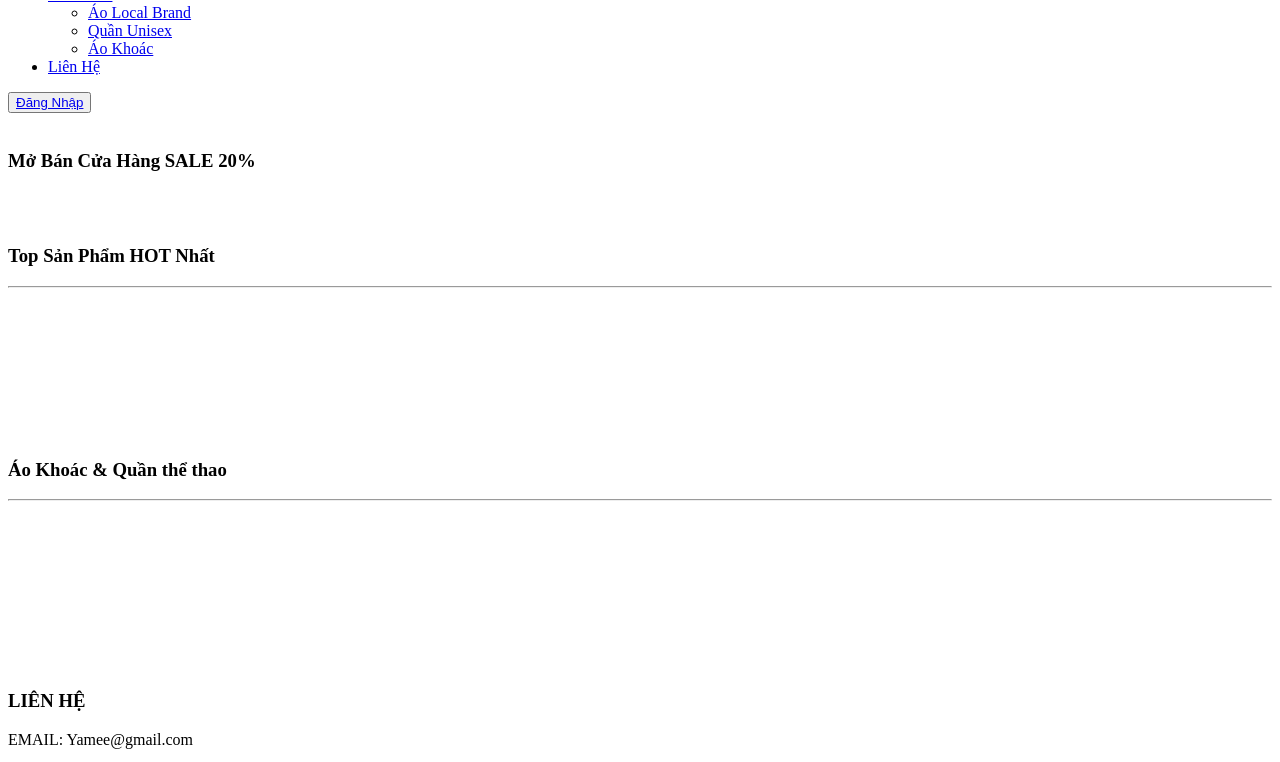
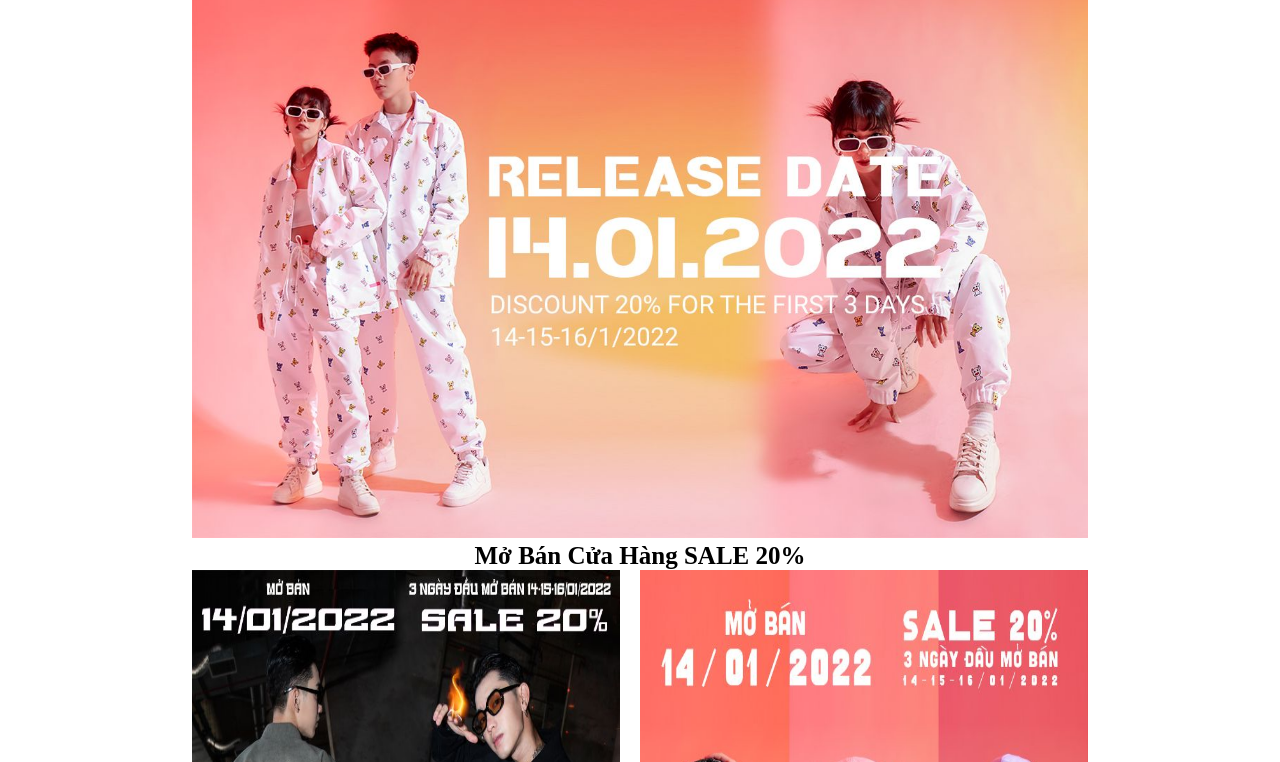
Before and after one commit to vantrung11/trung-IT17314, a plain HTML site: page index.html in a window 1280 px wide. Shown: the part 92-854 px from the top of the page. Drawn offline with Linux system fonts and the light colour scheme; the site is published under a folder, as on GitHub Pages, so addresses that start at the root find nothing.

Commit message:
first commit

```diff
--- a/Dangky.html
+++ b/Dangky.html
@@ -4,14 +4,14 @@
     <meta charset="UTF-8">
     <meta http-equiv="X-UA-Compatible" content="IE=edge">
     <meta name="viewport" content="width=device-width, initial-scale=1.0">
-    <link rel="stylesheet" href="/css/dangky.css">
-    <link rel="stylesheet" href="/css/style.css">
+    <link rel="stylesheet" href="css/dangky.css">
+    <link rel="stylesheet" href="css/style.css">
     <title>IT13714 | PS22473</title>
 </head>
 <body>
     <header class="row">
         <a href="index.html">
-        <img src="/images/Logo.png" alt="logo"></a>
+        <img src="images/Logo.png" alt="logo"></a>
         <nav>
             <ul id="main-menu">
                 <li><a href="index.html">Trang Chủ </a></li>
@@ -65,7 +65,7 @@
     </div>
     <footer>
         <div>
-            <img class="igl" src="/images/Logo.png" alt="">
+            <img class="igl" src="images/Logo.png" alt="">
             <h3>LIÊN HỆ</h3>
             <p> EMAIL: Yamee@gmail.com</p>
             <p>HOTLINE : 099 298 8899</p>
--- a/index.html
+++ b/index.html
@@ -5,12 +5,12 @@
     <meta http-equiv="X-UA-Compatible" content="IE=edge">
     <meta name="viewport" content="width=device-width, initial-scale=1.0">
     <title>IT13714 | PS22473</title>
-    <link rel="stylesheet" href="/css/style.css">
+    <link rel="stylesheet" href="css/style.css">
 </head>
 <body>
     <header class="row">
         <a href="Trangchu.html">
-        <img src="/images/Logo.png" alt="logo"></a>
+        <img src="images/Logo.png" alt="logo"></a>
         <nav>
             <ul id="main-menu">
                 <li><a href="index.html">Trang Chủ </a></li>
@@ -29,46 +29,46 @@
     <main class="row">
         <div class="boxcenter">
             <a href="#">
-        <img class="s2" src="/images/banner.jpg" alt="">
+        <img class="s2" src="images/banner.jpg" alt="">
             </a>
         <h3>Mở Bán Cửa Hàng SALE 20%</h3>
         <div class="boxleft cl mr">
             <div class="boxnews">
-              <a href=""> <img src="/images/hinh1.jpg" alt=""></a>
+              <a href=""> <img src="images/hinh1.jpg" alt=""></a>
             </div>
         </div>
         <div class="boxright cl">
             <div class="boxnews">
-                <a href=""><img src="/images/hinh2.jpg" alt=""></a>
+                <a href=""><img src="images/hinh2.jpg" alt=""></a>
             </div>
         </div>
         <h3>Top Sản Phẩm HOT Nhất</h3>
         <hr>
         <nav >
-        <div><a href="sanpham.html"><img class="san-pham" src="/images/hinhAo1.jpg" alt=""></a></div>
-        <div><a href="sanpham.html"><img class="san-pham" src="/images/hinhAo_2.jpg" alt=""></a></div>
-        <div><a href="sanpham.html"><img class="san-pham" src="/images/hinhAo_3.jpg" alt=""></a></div>
-        <div><a href="sanpham.html"><img class="san-pham" src="/images/hinhAo_4.jpg" alt=""></a></div>
-        <div><a href="sanpham.html"><img class="san-pham" src="/images/hinhAo_5.jpg" alt=""></a></div>
-        <div><a href="sanpham.html"><img class="san-pham" src="/images/hinhAo_6.jpg" alt=""></a></div>
-        <div><a href="sanpham.html"><img class="san-pham" src="/images/hinhAo_7.jpg" alt=""></a></div>
-        <div><a href="sanpham.html"><img class="san-pham" src="/images/hinhAo8.jpg" alt=""></a></div>
+        <div><a href="sanpham.html"><img class="san-pham" src="images/hinhAo1.jpg" alt=""></a></div>
+        <div><a href="sanpham.html"><img class="san-pham" src="images/hinhAo_2.jpg" alt=""></a></div>
+        <div><a href="sanpham.html"><img class="san-pham" src="images/hinhAo_3.jpg" alt=""></a></div>
+        <div><a href="sanpham.html"><img class="san-pham" src="images/hinhAo_4.jpg" alt=""></a></div>
+        <div><a href="sanpham.html"><img class="san-pham" src="images/hinhAo_5.jpg" alt=""></a></div>
+        <div><a href="sanpham.html"><img class="san-pham" src="images/hinhAo_6.jpg" alt=""></a></div>
+        <div><a href="sanpham.html"><img class="san-pham" src="images/hinhAo_7.jpg" alt=""></a></div>
+        <div><a href="sanpham.html"><img class="san-pham" src="images/hinhAo8.jpg" alt=""></a></div>
         <h3>Áo Khoác & Quần thể thao</h3>
         <hr>
-        <div><a href="sanpham.html"><img class="san-pham" src="/images/hinhAo9.jpg" alt=""></a></div>
-        <div><a href="sanpham.html"><img class="san-pham" src="/images/hinhAo10.jpg" alt=""></a></div>
-        <div><a href="sanpham.html"><img class="san-pham" src="/images/hinhAo11.jpg" alt=""></a></div>
-        <div><a href="sanpham.html"><img class="san-pham" src="/images/hinhAo12.jpg" alt=""></a></div>
-        <div><a href="sanpham.html"><img class="san-pham" src="/images/hinhq1.jpg" alt=""></a></div>
-        <div><a href="sanpham.html"><img class="san-pham" src="/images/hinhq2.jpg" alt=""></a></div>
-        <div><a href="sanpham.html"><img class="san-pham" src="/images/hinhq3.jpg" alt=""></a></div>
-        <div><a href="sanpham.html"><img class="san-pham" src="/images/hinhq4.jpg" alt=""></a></div>
+        <div><a href="sanpham.html"><img class="san-pham" src="images/hinhAo9.jpg" alt=""></a></div>
+        <div><a href="sanpham.html"><img class="san-pham" src="images/hinhAo10.jpg" alt=""></a></div>
+        <div><a href="sanpham.html"><img class="san-pham" src="images/hinhAo11.jpg" alt=""></a></div>
+        <div><a href="sanpham.html"><img class="san-pham" src="images/hinhAo12.jpg" alt=""></a></div>
+        <div><a href="sanpham.html"><img class="san-pham" src="images/hinhq1.jpg" alt=""></a></div>
+        <div><a href="sanpham.html"><img class="san-pham" src="images/hinhq2.jpg" alt=""></a></div>
+        <div><a href="sanpham.html"><img class="san-pham" src="images/hinhq3.jpg" alt=""></a></div>
+        <div><a href="sanpham.html"><img class="san-pham" src="images/hinhq4.jpg" alt=""></a></div>
     </nav>
     </div>
     </main>
         <footer>
             <div>
-                <img class="igl" src="/images/Logo.png" alt="">
+                <img class="igl" src="images/Logo.png" alt="">
                 <h3>LIÊN HỆ</h3>
                 <p> EMAIL: Yamee@gmail.com</p>
                 <p>HOTLINE : 099 298 8899</p>
```
Also changed, not shown: Dangnhap.html (+4 -4 lines), Lienhe.html (+4 -4 lines), Trangsanpham.html (+5 -5 lines), sanpham.html (+5 -5 lines).
